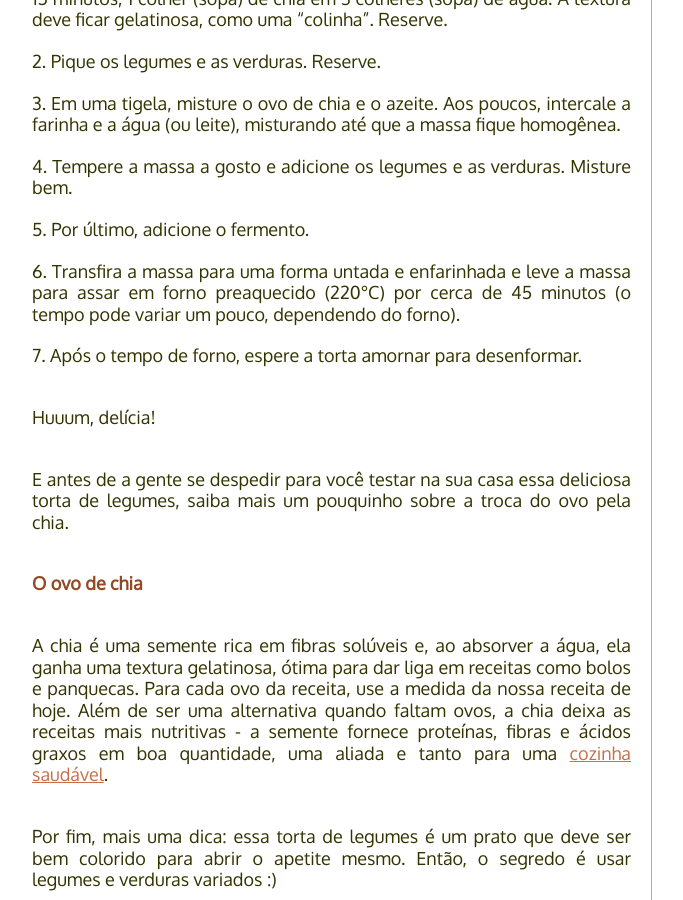
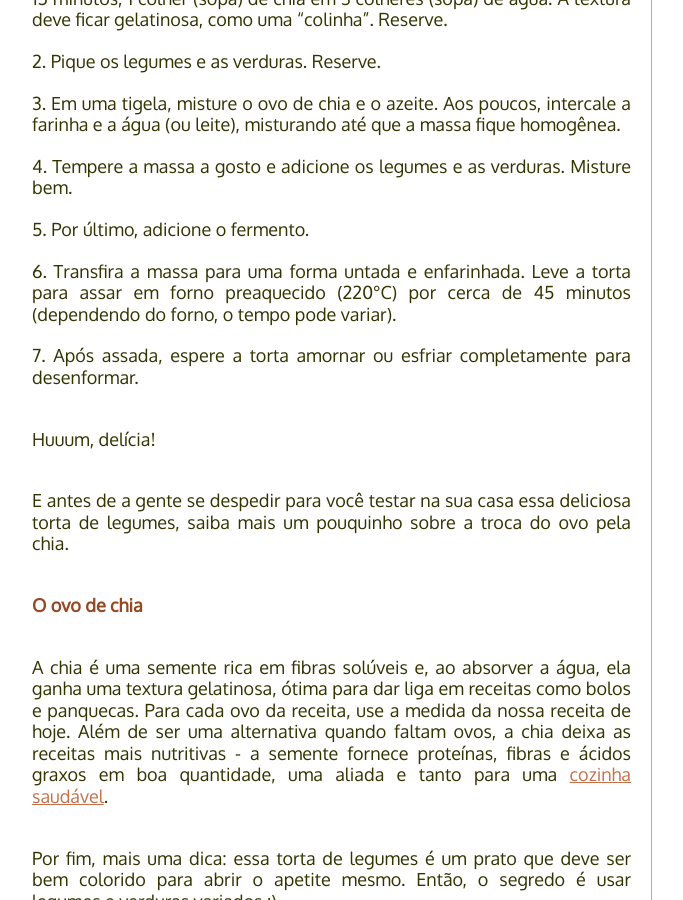
Before and after one commit to PaneladePau/paneladepau-jekyll-blog, a Jekyll site: the page built from _posts/2016-10-18-torta-de-legumes.md, in a window 1280 px wide and 900 px high, scrolled down 1362 px. Shown: the whole window, without its empty margins (138-821 px from the left). Built offline with Jekyll 4.4.1, drawn with Linux system fonts in a browser that asks for light colours; nearby versions of some CDN libraries; some web fonts are replaced.

Commit message:
“update”

```diff
--- a/_posts/2016-10-18-torta-de-legumes.md
+++ b/_posts/2016-10-18-torta-de-legumes.md
@@ -40,8 +40,8 @@ Bora para a cozinha?
 3. Em uma tigela, misture o ovo de chia e o azeite. Aos poucos, intercale a farinha e a água (ou leite), misturando até que a massa fique homogênea.
 4. Tempere a massa a gosto e adicione os legumes e as verduras. Misture bem.
 5. Por último, adicione o fermento.
-6. Transfira a massa para uma forma untada e enfarinhada e leve a massa para assar em forno preaquecido (220°C) por cerca de 45 minutos (o tempo pode variar um pouco, dependendo do forno).
-7. Após o tempo de forno, espere a torta amornar para desenformar.
+6. Transfira a massa para uma forma untada e enfarinhada. Leve a torta para assar em forno preaquecido (220°C) por cerca de 45 minutos (dependendo do forno, o tempo pode variar).
+7. Após assada, espere a torta amornar ou esfriar completamente para desenformar.
 
 Huuum, delícia!
 
```
